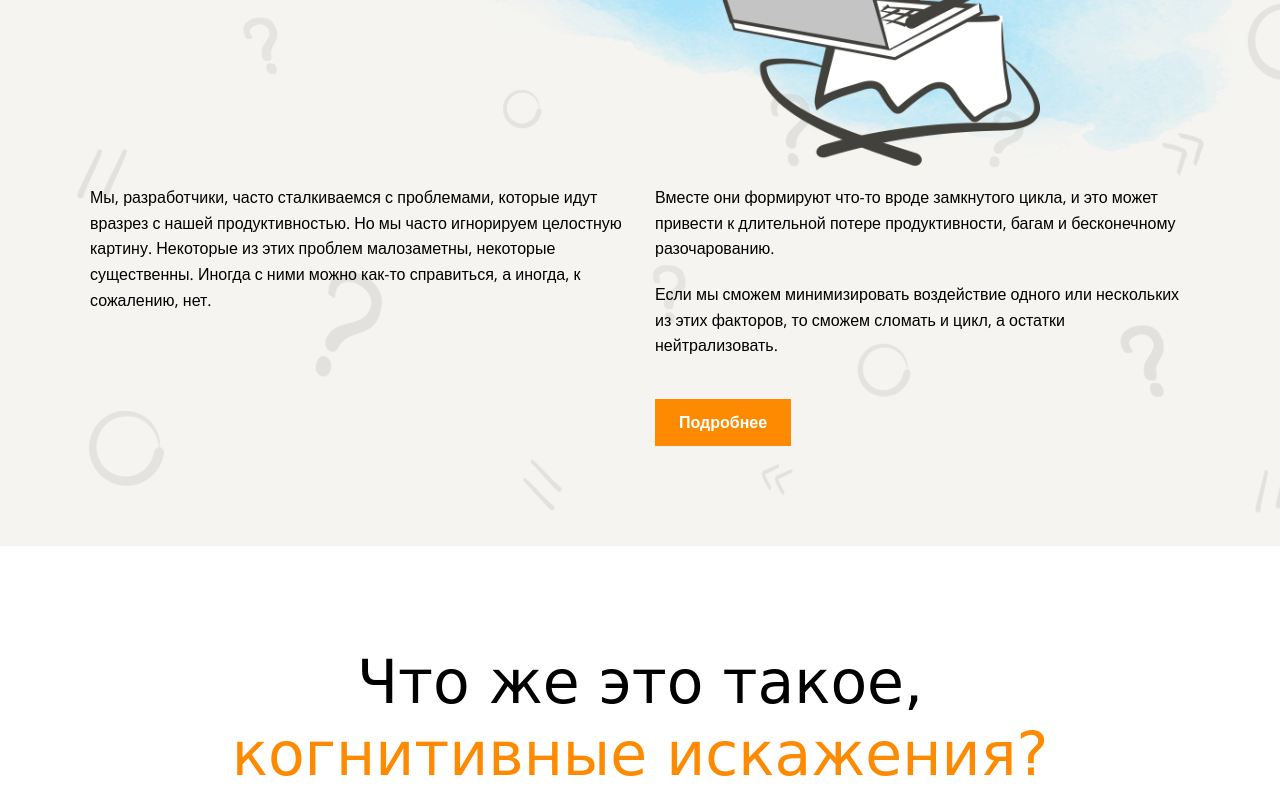
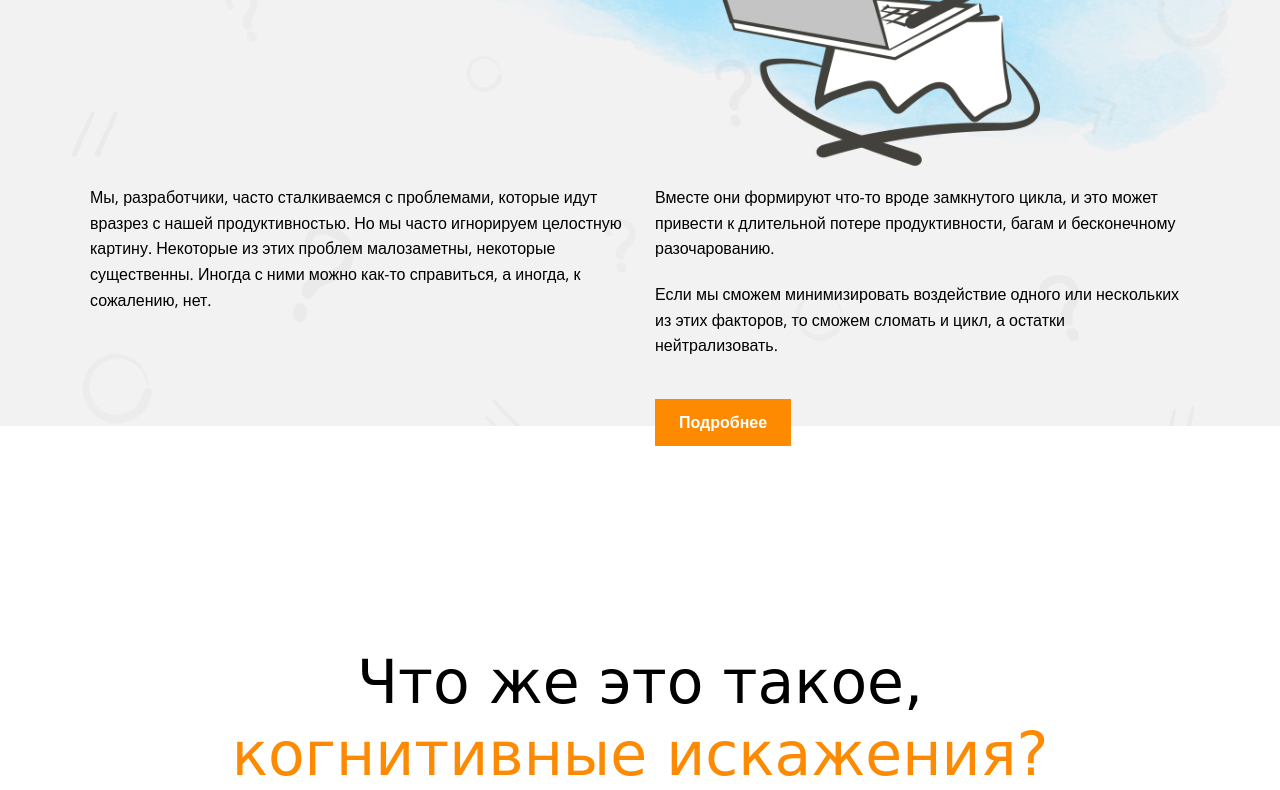
Before and after one commit to dnt-wrd/layout-designer-project-lvl1, a website: page src/index.html in a window 1280 px wide. Shown: the part 374-1164 px from the top of the page. Drawn offline with nearby package versions, Linux system fonts and the light colour scheme; a web font is replaced by a local one.

Commit message:
fix xz 4e

```diff
--- a/src/index.html
+++ b/src/index.html
@@ -12,7 +12,7 @@
 </head>
 <body>
 
-<header class="background background-white overflow-hidden">
+<header class="background-header background-white1 overflow-hidden">
   <div class="container p-relative">
     <h1 class="header-h1 p-relative z-index2">
       <span class="orange">
@@ -155,12 +155,12 @@
     <div class="container p-relative z-index1 white">
       <div class="flex space-between columns-2">
 
-        <div class="translucent-white">
+        <div class="translucent-white1111111111111111">
           <h4 class="">Когнитивные искажения</h4>
           <h2 class="margin20">Преждевременная оптимизация</h2>
           <h3>Вы оптимизируете что-то задолго до того, как в этом появляется необходимость.</h3>
         </div>
-        <img src="images/2.png" alt="запуск ракеты в космос">
+        <img src="images/2.png" alt="запуск ракеты в космос" class="shadow">
       </div>
       <div class="psevdo-h brown background-white">
         Как проявляется
--- a/src/styles/style.css
+++ b/src/styles/style.css
@@ -84,6 +84,30 @@ a {
 
 .background {
   position: relative;
+}
+
+.background-header {
+  max-width: 100vw;
+  width: 100%;
+  height: 100%;
+
+}
+
+.background-header::before {
+  position: absolute;
+  z-index: 0;
+
+  max-width: 100vw;
+  width: 100%;
+  height: 100%;
+
+  background-image: url('../images/background.png');
+  background-color: #908d8b;
+  background-repeat: no-repeat;
+  background-size: cover;
+  opacity: 0.1;
+
+  content: "";
 }
 
 .background::before {
```
